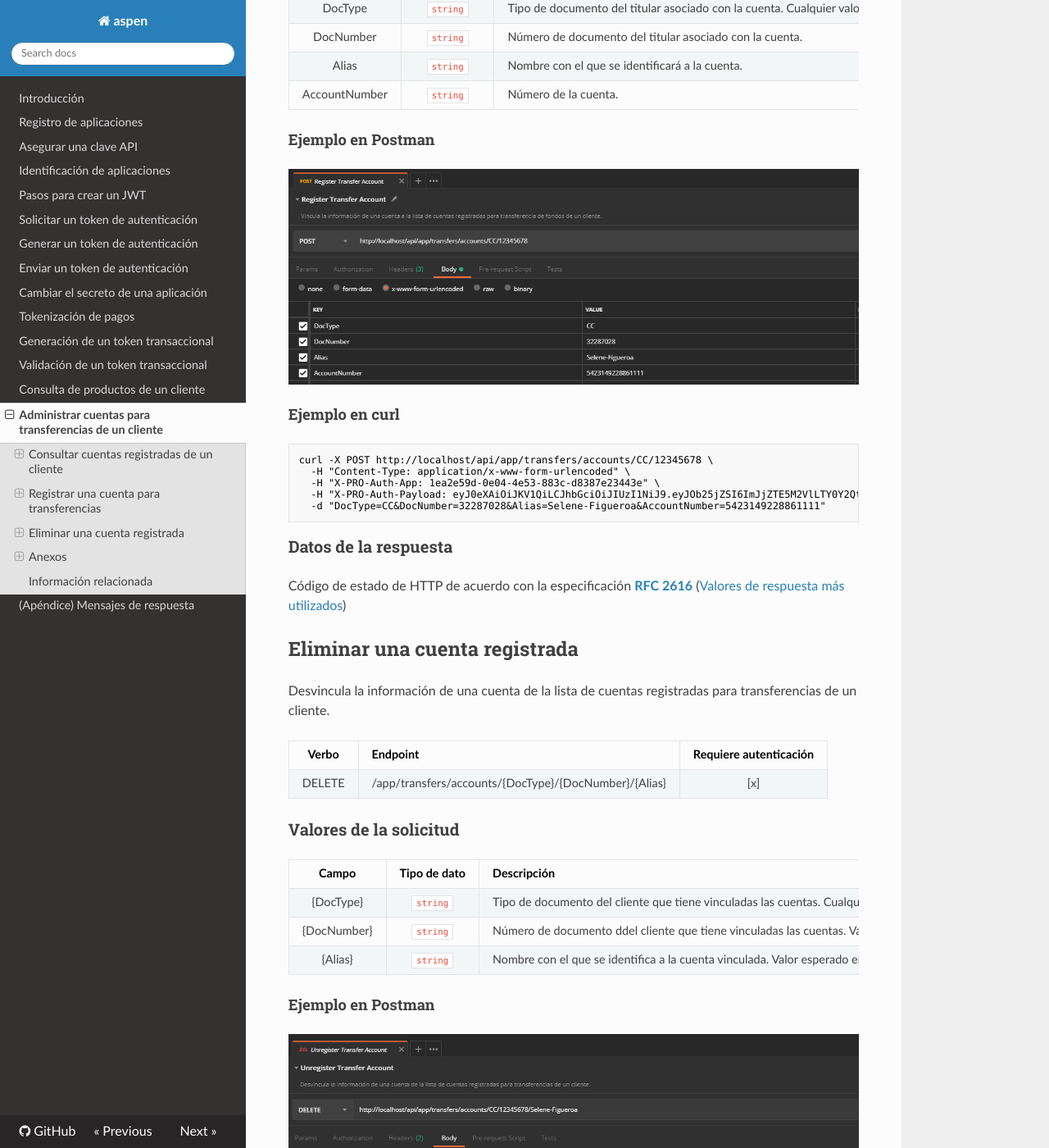
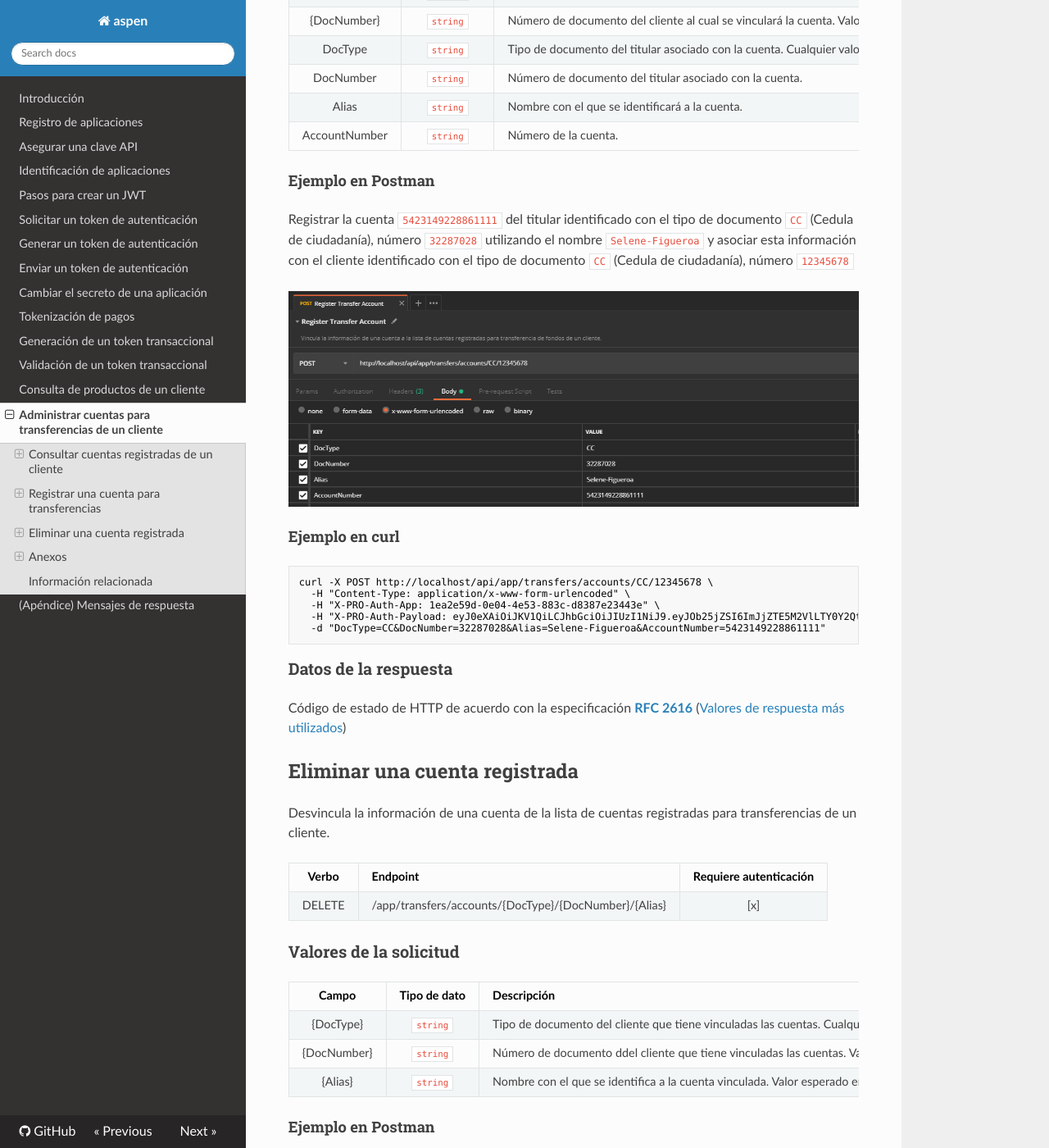
Before and after one commit to menchi2000/Aspen, an MkDocs documentation site: the page built from docs/Admin-CustomerTransferAccounts.md, in a window 1280 px wide and 1400 px high, scrolled down 1989 px. Shown: the whole window at 82% size. Built offline with MkDocs 1.6.1, drawn with Linux system fonts in a browser that asks for light colours; nearby versions of some CDN libraries; old or Windows-style settings are respelled for this version of MkDocs; some of the changed text lies outside the part shown.

Commit message:
Actualizado descripción de ejemplos
Actualizado descripción de ejemplos

```diff
--- a/docs/Admin-CustomerTransferAccounts.md
+++ b/docs/Admin-CustomerTransferAccounts.md
@@ -21,6 +21,7 @@ Campo | Tipo de dato | Descripción | Requerido
 
 #### Ejemplo en Postman
 
+Consultar la(s) cuenta(s) registradas del cliente identificado con el tipo de documento `CC` (Cedula de ciudadanía), número `12345678`
 ![Preview](Get-TransferAccount-Request-PostmanExample.png)
 
 #### Ejemplo en curl
@@ -81,6 +82,8 @@ AccountNumber | `string` | Número de la cuenta. | [x]
 
 #### Ejemplo en Postman
 
+Registrar la cuenta `5423149228861111` del titular identificado con el tipo de documento `CC` (Cedula de ciudadanía), número `32287028` utilizando el nombre `Selene-Figueroa` y asociar esta información con el cliente identificado con el tipo de documento `CC` (Cedula de ciudadanía), número `12345678`
+
 ![Preview](Register-TransferAccount-Request-PostmanExample.png)
 
 #### Ejemplo en curl
@@ -114,6 +117,8 @@ Campo | Tipo de dato | Descripción | Requerido
 {Alias} | `string` | Nombre con el que se identifica a la cuenta vinculada. Valor esperado en la URL sin corchetes. | [x]
 
 #### Ejemplo en Postman
+
+Eliminar el registro de la cuenta identificada con el nombre `Selene-Figueroa` asociada con el cliente identificado con el tipo de documento `CC` (Cedula de ciudadanía), número `12345678`
 
 ![Preview](Unregister-TransferAccount-Request-PostmanExample.png)
 
```
